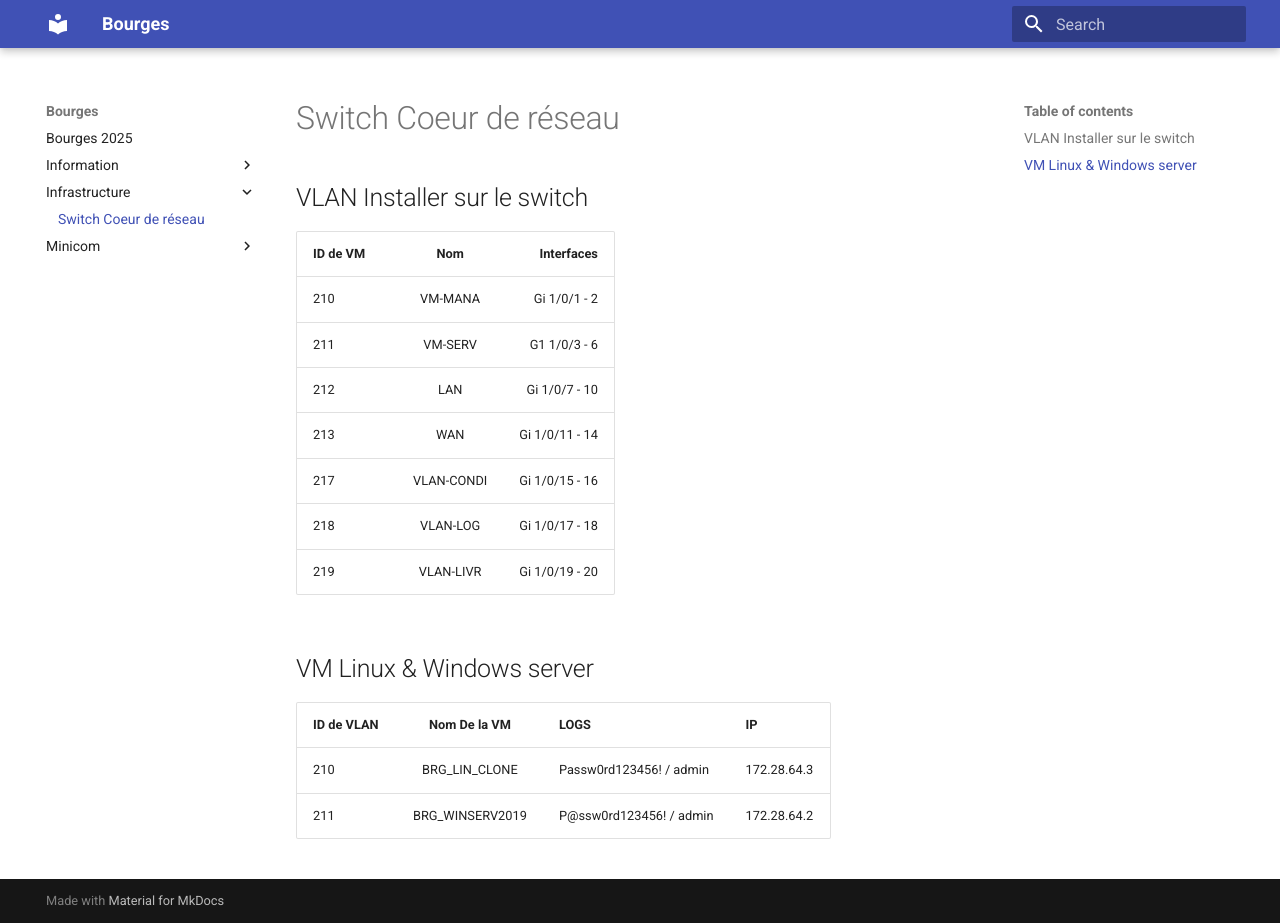
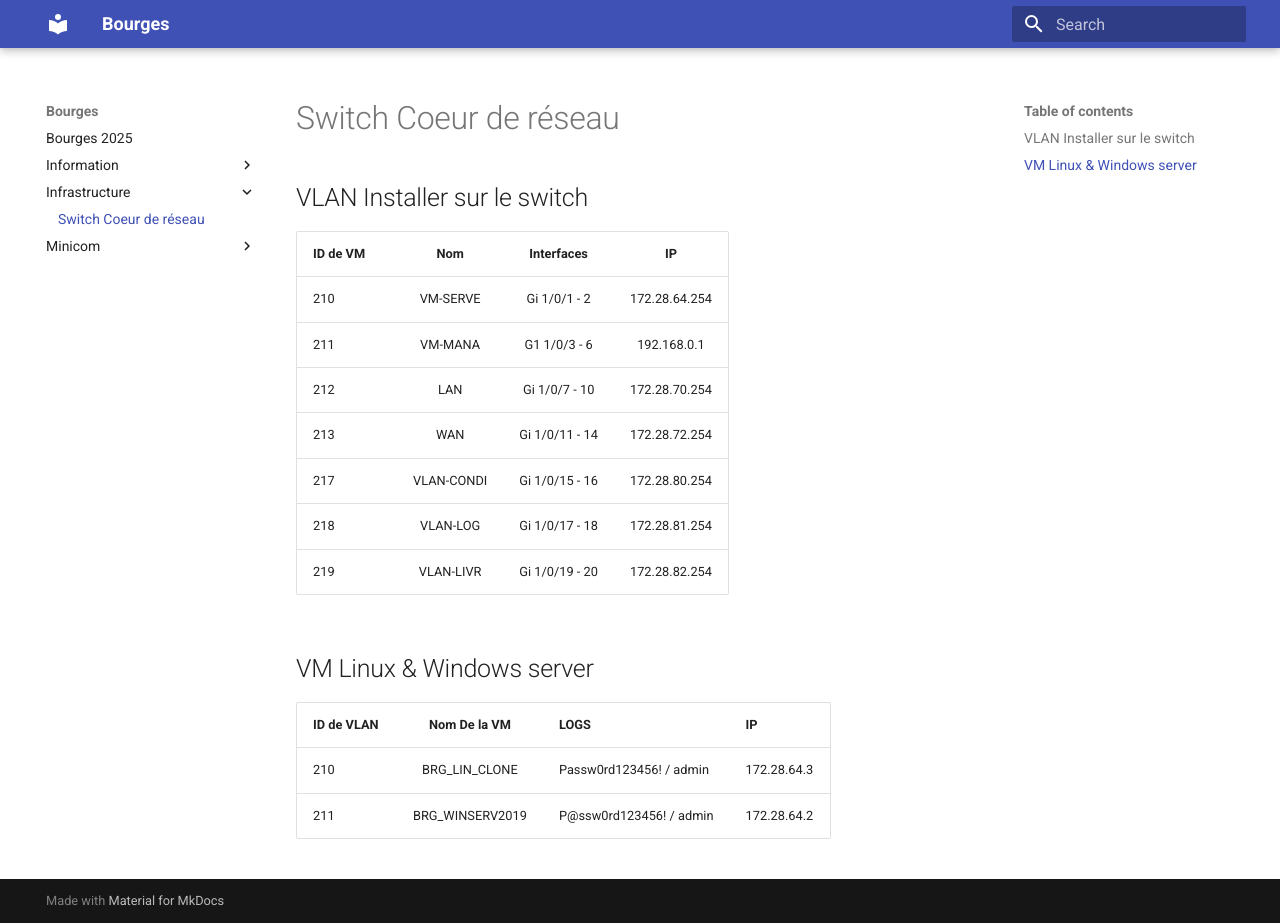
Before and after one commit to PatrickDummans/Bourges2025, an MkDocs documentation site: the page built from docs/Infrastructure/Switch.md, in a window 1280 px wide and 923 px high. Built offline with MkDocs 1.6.1 and Material for MkDocs 9.7.7, drawn with Linux system fonts in a browser that asks for light colours.

Commit message:
Mse a jours VLAN switch

```diff
--- a/docs/Infrastructure/Switch.md
+++ b/docs/Infrastructure/Switch.md
@@ -3,15 +3,15 @@
 
 ## VLAN Installer sur le switch
 
-| ID de VM         | Nom             | Interfaces  |
-| :--------------- |:---------------:| -----:|
-| 210              |   VM-MANA       |  Gi 1/0/1 - 2 |
-| 211              |   VM-SERV       |  G1 1/0/3 - 6 |
-| 212              |   LAN           |  Gi 1/0/7 - 10 |
-| 213              |   WAN           |  Gi 1/0/11 - 14 |
-| 217              |   VLAN-CONDI    |  Gi 1/0/15 - 16 |
-| 218              |   VLAN-LOG      |  Gi 1/0/17 - 18 |
-| 219              |   VLAN-LIVR     |  Gi 1/0/19 - 20 |
+| ID de VM         | Nom             | Interfaces  | IP    |
+| :--------------- |:---------------:| :----------:| :--------:|
+| 210              |   VM-SERVE      |  Gi 1/0/1 - 2 | 172.28.64.254 |
+| 211              |   VM-MANA      |  G1 1/0/3 - 6 | 192.168.0.1 |
+| 212              |   LAN           |  Gi 1/0/7 - 10 | 172.28.70.254 |
+| 213              |   WAN           |  Gi 1/0/11 - 14 | 172.28.72.254 |
+| 217              |   VLAN-CONDI    |  Gi 1/0/15 - 16 | 172.28.80.254 |
+| 218              |   VLAN-LOG      |  Gi 1/0/17 - 18 | 172.28.81.254 |
+| 219              |   VLAN-LIVR     |  Gi 1/0/19 - 20 | 172.28.82.254 |
 
 
 
```
